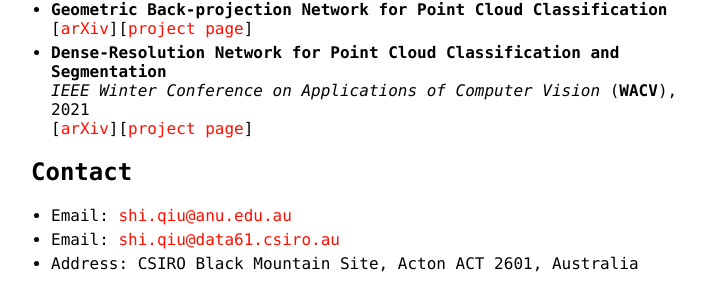
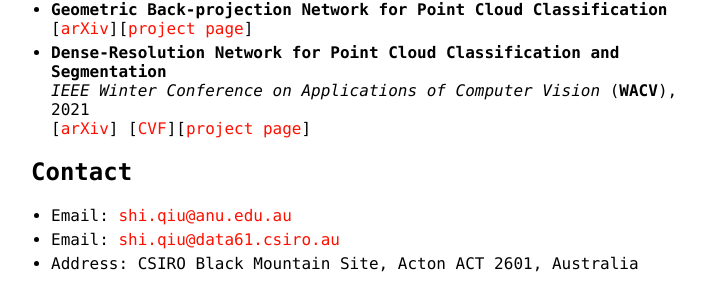
Before and after one commit to ShiQiu0419/ShiQiu0419.github.io, a Jekyll site: the page built from index.md, in a window 1280 px wide, cut to the strip 840-1125 px from the top of the page. Shown: the whole strip, without its empty margins (259-964 px from the left). Built offline with Jekyll 4.4.1, drawn with Linux system fonts in a browser that asks for light colours; our own code applies the rules of GitHub Pages for plain Markdown files.

Commit message:
Update index.md

```diff
--- a/index.md
+++ b/index.md
@@ -33,7 +33,7 @@ Supervised by: [Dr. Sebastian Friston](https://wp.cs.ucl.ac.uk/sebastianfriston/
 [[arXiv](https://arxiv.org/abs/1911.12885)][[project page](https://github.com/ShiQiu0419/GFNet)]
 * **Dense-Resolution Network for Point Cloud Classification and Segmentation**
 *IEEE Winter Conference on Applications of Computer Vision* (**WACV**), 2021
-[[arXiv](https://arxiv.org/abs/2005.06734)][[project page](https://github.com/ShiQiu0419/DRNet)]
+[[arXiv](https://arxiv.org/abs/2005.06734)] [[CVF](https://openaccess.thecvf.com/content/WACV2021/papers/Qiu_Dense-Resolution_Network_for_Point_Cloud_Classification_and_Segmentation_WACV_2021_paper.pdf)][[project page](https://github.com/ShiQiu0419/DRNet)]
 
 ## Contact
 * Email: [shi.qiu@anu.edu.au](mailto:shi.qiu@anu.edu.au)
```
